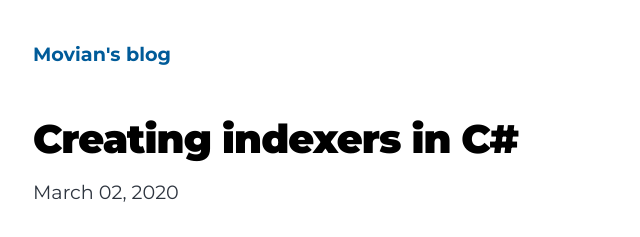
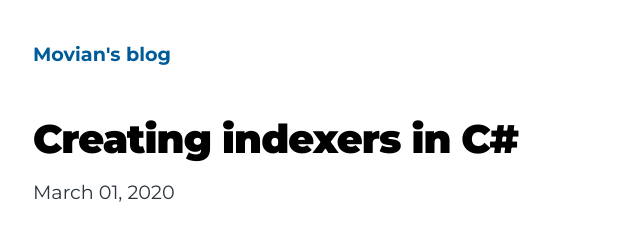
Before and after one commit to moviandev/blog, a Gatsby site: page /get-to-know-arrays-csharp/ in a window 1280 px wide. Shown: the top 237 px of the page, 291-931 px from the left. Built offline with nearby package versions, Linux system fonts and the light colour scheme; Gatsby itself is replaced by a stand-in of ours; some packages are replaced by stand-ins of ours.

Commit message:
fixed dates

```diff
--- a/content/blog/generic-classes-in-csharp/index.md
+++ b/content/blog/generic-classes-in-csharp/index.md
@@ -1,6 +1,6 @@
 ---
 title: Generic  types in C#
-date: "2020-03-02T19:00:00.000Z"
+date: "2020-03-01T19:00:00.000Z"
 description: "A brief example to show how you can use generic types in C#."
 ---
 In C# we can create something as a any type in typescript, but it's not the same, let's think we have created our List with our methods and we want to use it with different types, like bools, strings, ints and a object that we created, to do so we can create a "Generic class".
--- a/content/blog/get-to-know-arrays-csharp/index.md
+++ b/content/blog/get-to-know-arrays-csharp/index.md
@@ -1,6 +1,6 @@
 ---
 title: Creating indexers in C#
-date: "2020-03-02T19:00:00.000Z"
+date: "2020-03-01T19:00:00.000Z"
 description: "With indexers you can access your class methods like you access a value in an Array"
 ---
 
```
